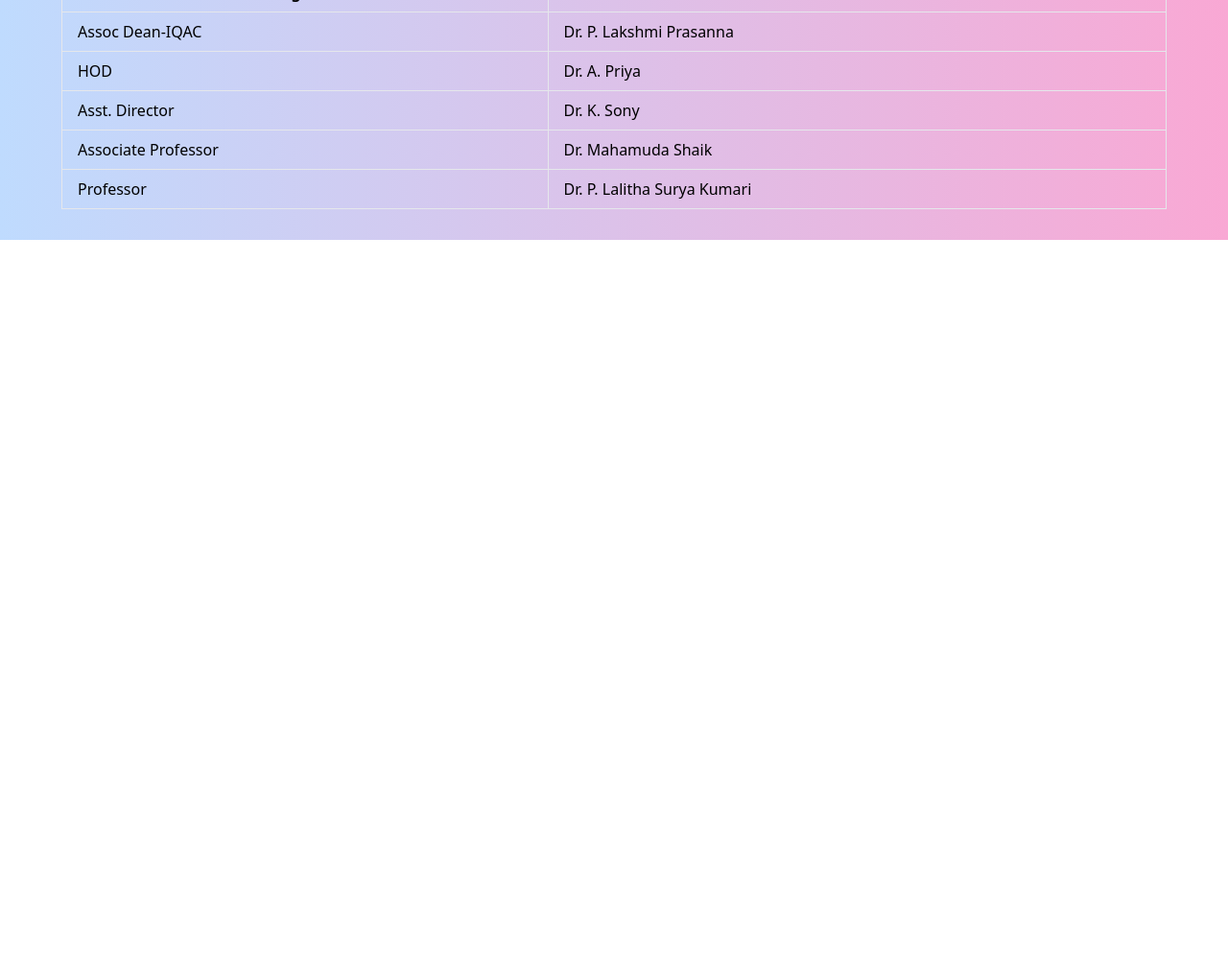
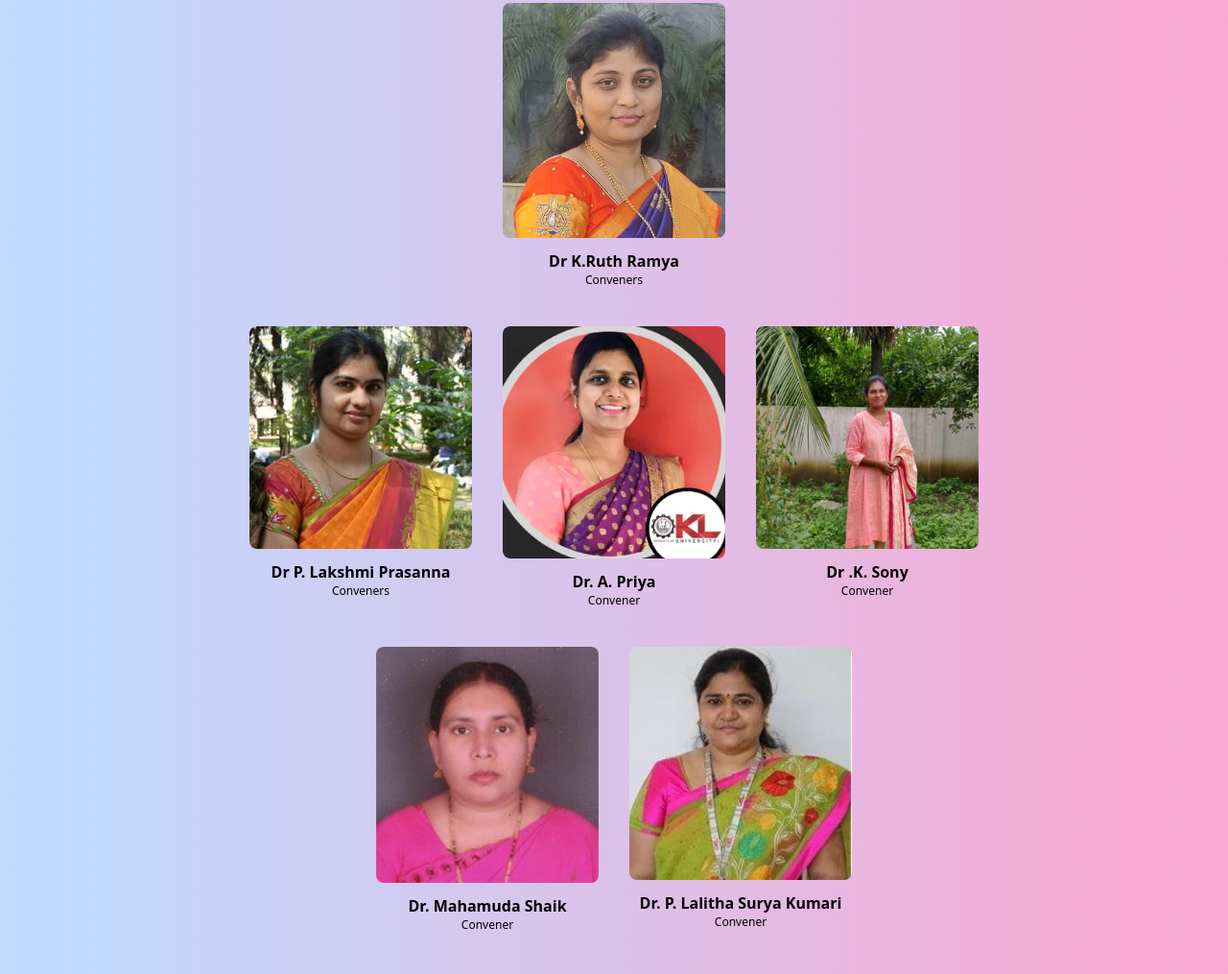
Before and after one commit to Abhi8904/womensummit2025-1, a website: page conveners.html in a window 1280 px wide. Shown: the part 237-1252 px from the top of the page at 96% size. Before the commit the page ends 800 px from the top, so only its background shows below. Drawn offline with nearby package versions, Linux system fonts and the light colour scheme.

Commit message:
changed team images

```diff
--- a/conveners.html
+++ b/conveners.html
@@ -139,6 +139,103 @@
 <section     class="bg-gradient-to-r from-blue-200 to-pink-300 max-w-screen-xl mx-auto py-8 px-4 md:px-8 lg:px-16"
 >
 <h2 class="text-center text-3xl md:text-4xl lg:text-5xl font-bold mb-8">Conveners</h2>
+
+<!-- ====== Team Section Start -->
+<section     class="bg-gradient-to-r from-blue-200 to-pink-300 max-w-screen-xl mx-auto py-8 px-4 md:px-8 lg:px-16"
+>
+    <div class="container mx-auto">
+
+
+
+       <div class="-mx-4 flex flex-wrap justify-center">
+        <div class="w-full px-4 md:w-1/2 xl:w-1/4">
+            <div class="mx-auto mb-10 w-full max-w-[370px]">
+               <div class="relative overflow-hidden rounded-lg">
+                  <img src="./images/drruthramya.jpg" alt="image" class="w-full" />
+
+               </div>
+               <div class="text-center mt-3">
+                <h3 class="text-dark dark:text-white text-base font-semibold">Dr K.Ruth Ramya</h3>
+                <p class="text-body-color dark:text-dark-6 text-xs">Conveners</p>
+            </div>
+
+            </div>
+         </div>
+       </div>   </div>
+          </div>
+
+          <div class="-mx-4 flex flex-wrap justify-center">
+            <div class="w-full px-4 md:w-1/2 xl:w-1/4">
+                <div class="mx-auto mb-10 w-full max-w-[370px]">
+                    <div class="relative overflow-hidden rounded-lg">
+                        <img src="./images/lakshmiprasanna.jfif" alt="image" class="w-full" />
+
+                        </div>
+                        <div class="text-center mt-3">
+                            <h3 class="text-dark dark:text-white text-base font-semibold">Dr P. Lakshmi Prasanna</h3>
+                            <p class="text-body-color dark:text-dark-6 text-xs">Conveners</p>
+                        </div>
+
+                </div>
+            </div>
+            <div class="w-full px-4 md:w-1/2 xl:w-1/4">
+                <div class="mx-auto mb-10 w-full max-w-[370px]">
+                    <div class="relative overflow-hidden rounded-lg">
+                        <img src="./images/priya.png" alt="image" class="w-full" />
+
+                        </div>
+                        <div class="text-center mt-3">
+                            <h3 class="text-dark dark:text-white text-base font-semibold">Dr. A. Priya</h3>
+                            <p class="text-body-color dark:text-dark-6 text-xs">Convener</p>
+                        </div>
+
+                </div>
+            </div>
+            <div class="w-full px-4 md:w-1/2 xl:w-1/4">
+                <div class="mx-auto mb-10 w-full max-w-[370px]">
+                    <div class="relative overflow-hidden rounded-lg">
+                        <img src="./images/dr_k_sony.jfif" alt="image" class="w-full" />
+
+
+                    </div>
+
+ <div class="text-center mt-3">
+    <h3 class="text-dark dark:text-white text-base font-semibold">Dr .K. Sony</h3>
+    <p class="text-body-color dark:text-dark-6 text-xs">Convener</p>
+</div>
+                </div>
+            </div>
+        </div>
+
+        <div class="-mx-4 flex flex-wrap justify-center">
+            <div class="w-full px-4 md:w-1/2 xl:w-1/4">
+                <div class="mx-auto mb-10 w-full max-w-[370px]">
+                    <div class="relative overflow-hidden rounded-lg">
+                        <img src="./images/shaikmahamuda.jpg" alt="image" class="w-full" />
+                    </div>
+                        <div class="text-center mt-3">
+                            <h3 class="text-dark dark:text-white text-base font-semibold">Dr. Mahamuda Shaik</h3>
+                            <p class="text-body-color dark:text-dark-6 text-xs">Convener</p>
+                        </div>
+
+                </div>
+            </div>
+            <div class="w-full px-4 md:w-1/2 xl:w-1/4">
+                <div class="mx-auto mb-10 w-full max-w-[370px]">
+                    <div class="relative overflow-hidden rounded-lg">
+                        <img src="./images/Dr.lalithasuryakumari.jpg" alt="image" class="w-full" />
+
+                    </div>
+                    <div class="text-center mt-3">
+                        <h3 class="text-dark dark:text-white text-base font-semibold">Dr. P. Lalitha Surya Kumari</h3>
+                        <p class="text-body-color dark:text-dark-6 text-xs">Convener</p>
+                    </div>
+                </div>
+            </div>
+        </div>
+
+    </div>
+ </section>
 <div class="overflow-x-auto">
     <table class="table-auto border-double border-black w-full">
         <thead>
```
Also changed, not shown: about.html (+4 -1 lines), index.html (+4 -1 lines), patronsadvisors.html (+25 -60 lines), images/KL Ranks.png (added), images/avs prasad.jpg, images/subba rao.jpg, images/venkataram.jpg.
